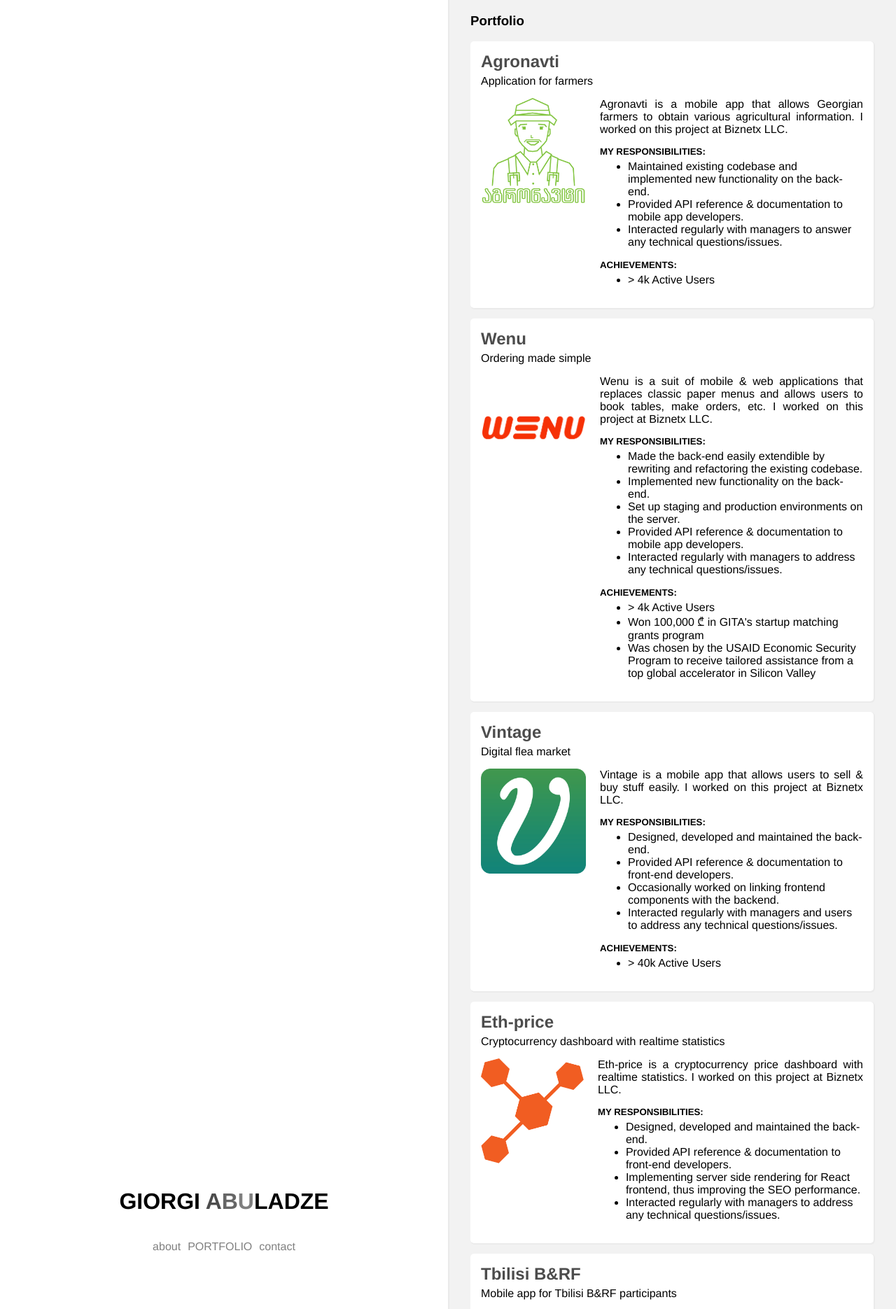
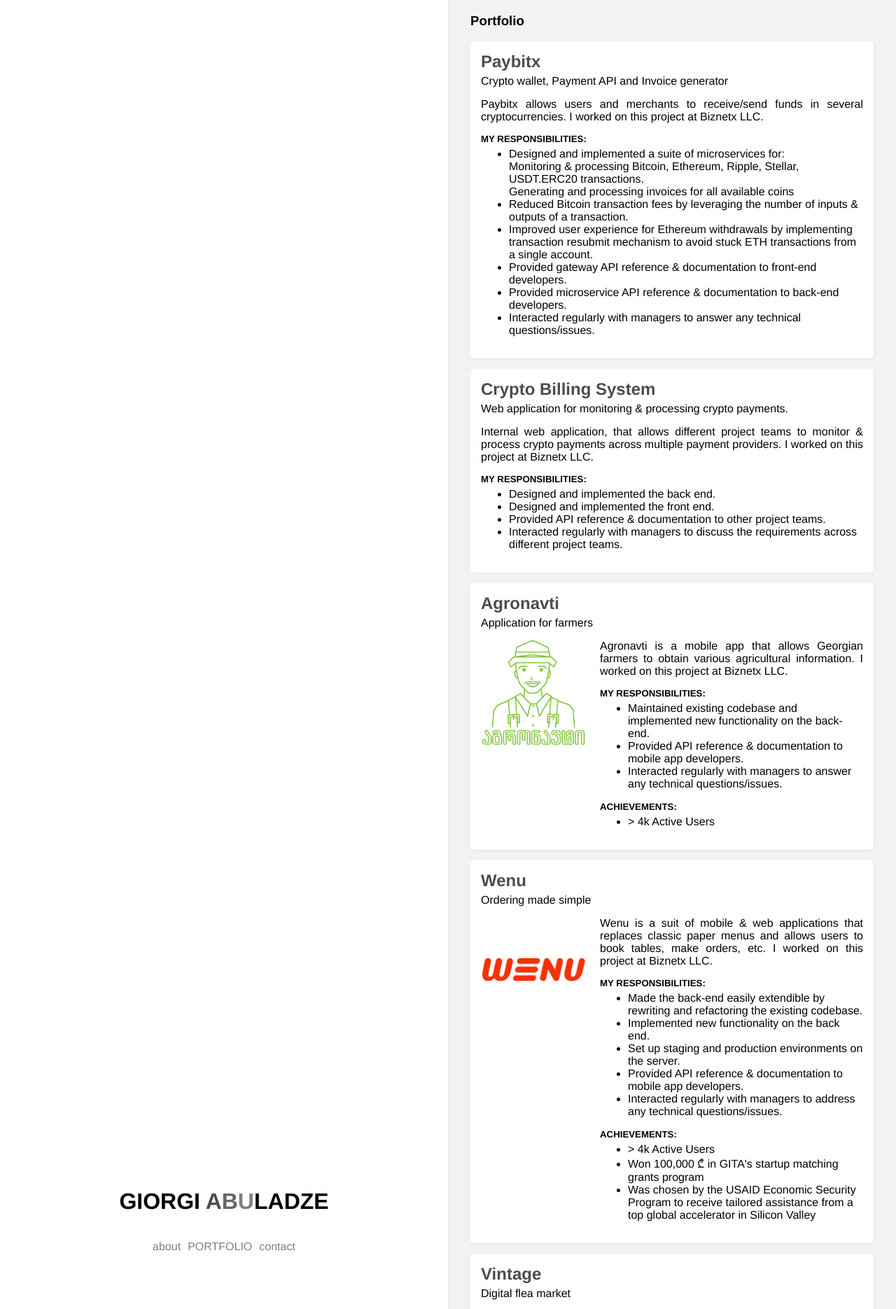
Before and after one commit to gabuladze/gabuladze.github.io, a Jekyll site: the page built from portfolio.html, in a window 1280 px wide. Shown: the top 1870 px of the page at 70% size. Built offline with Jekyll 4.4.1, drawn with Linux system fonts in a browser that asks for light colours; some of the changed text lies outside the part shown.

Commit message:
Updated projects

```diff
--- a/_data/projects.json
+++ b/_data/projects.json
@@ -1,4 +1,34 @@
 [
+  {
+    "title": "Paybitx",
+    "url": "",
+    "thumbnail": null,
+    "subtitle": "Crypto wallet, Payment API and Invoice generator",
+    "description": "Paybitx allows users and merchants to receive/send funds in several cryptocurrencies. I worked on this project at Biznetx LLC.",
+    "responsibilities": [
+      "Designed and implemented a suite of microservices for: <br>Monitoring & processing Bitcoin, Ethereum, Ripple, Stellar, USDT.ERC20 transactions. <br>Generating and processing invoices for all available coins",
+      "Reduced Bitcoin transaction fees by leveraging the number of inputs & outputs of a transaction.",
+      "Improved user experience for Ethereum withdrawals by implementing transaction resubmit mechanism to avoid stuck ETH transactions from a single account.",
+      "Provided gateway API reference & documentation to front-end developers.",
+      "Provided microservice API reference & documentation to back-end developers.",
+      "Interacted regularly with managers to answer any technical questions/issues."
+    ],
+    "achievements": null
+  },
+  {
+    "title": "Crypto Billing System",
+    "url": "",
+    "thumbnail": null,
+    "subtitle": "Web application for monitoring & processing crypto payments.",
+    "description": "Internal web application, that allows different project teams to monitor & process crypto payments across multiple payment providers. I worked on this project at Biznetx LLC.",
+    "responsibilities": [
+      "Designed and implemented the back end.",
+      "Designed and implemented the front end.",
+      "Provided API reference & documentation to other project teams.",
+      "Interacted regularly with managers to discuss the requirements across different project teams."
+    ],
+    "achievements": null
+  },
   {
     "title": "Agronavti",
     "url": "https://play.google.com/store/apps/details?id=ge.org.gfa.gfa",
@@ -25,7 +55,7 @@
     "description": "Wenu is a suit of mobile & web applications that replaces classic paper menus and allows users to book tables, make orders, etc. I worked on this project at Biznetx LLC.",
     "responsibilities": [
       "Made the back-end easily extendible by rewriting and refactoring the existing codebase.",
-      "Implemented new functionality on the back-end.",
+      "Implemented new functionality on the back end.",
       "Set up staging and production environments on the server.",
       "Provided API reference & documentation to mobile app developers.",
       "Interacted regularly with managers to address any technical questions/issues."
@@ -52,7 +82,7 @@
     "subtitle": "Digital flea market",
     "description": "Vintage is a mobile app that allows users to sell & buy stuff easily. I worked on this project at Biznetx LLC.",
     "responsibilities": [
-      "Designed, developed and maintained the back-end.",
+      "Designed, developed and maintained the back end.",
       "Provided API reference & documentation to front-end developers.",
       "Occasionally worked on linking frontend components with the backend.",
       "Interacted regularly with managers and users to address any technical questions/issues."
@@ -71,9 +101,9 @@
     "subtitle": "Cryptocurrency dashboard with realtime statistics",
     "description": "Eth-price is a cryptocurrency price dashboard with realtime statistics. I worked on this project at Biznetx LLC.",
     "responsibilities": [
-      "Designed, developed and maintained the back-end.",
+      "Designed, developed and maintained the back end.",
       "Provided API reference & documentation to front-end developers.",
-      "Implementing server side rendering for React frontend, thus improving the SEO performance.",
+      "Implementing server side rendering for React front end, thus improving the SEO performance.",
       "Interacted regularly with managers to address any technical questions/issues."
     ],
     "achievements": null
@@ -85,7 +115,7 @@
     "subtitle": "Mobile app for Tbilisi B&RF participants",
     "description": "Tbilisi B&RF is an app made specifically for Tbilisi B&RF. It allowed the forum participants to book meetings with each other, see the agenda, etc. I worked on this project at Biznetx LLC.",
     "responsibilities": [
-      "Designed and implemented the chat module of the app. (Backend + React Native Frontend)"
+      "Designed and implemented the chat module of the app. (Back end + React Native Front end)"
     ],
     "achievements": null
   },
@@ -96,7 +126,7 @@
     "subtitle": "Project management app for NGOs",
     "description": "Eldocs.net is a web application for NGOs where users can create & track projects. I worked on this project at Biznetx LLC.",
     "responsibilities": [
-      "Designed, developed and maintained the back-end.",
+      "Designed, developed and maintained the back end.",
       "Provided API reference & documentation to front-end developers.",
       "Interacted regularly with managers the customer to address any technical questions/issues."
     ],
--- a/portfolio.html
+++ b/portfolio.html
@@ -14,7 +14,9 @@
         <a href="{{ project.url }}"><h2>{{ project.title }}</h2></a>
         <p>{{ project.subtitle }}</p>
         <div class="project row">
-          <img src="{{ site.baseUrl }}{{ project.thumbnail }}" alt="{{ project.title }}" />
+          {% if project.thumbnail != null %}
+            <img src="{{ site.baseUrl }}{{ project.thumbnail }}" alt="{{ project.title }}" />
+          {% endif %}
           <div>
             <p>{{ project.description }}</p>
             <p><h5>MY RESPONSIBILITIES:</h5>
```
Also changed, not shown: assets/img/paybitx-thumb.png (added).
